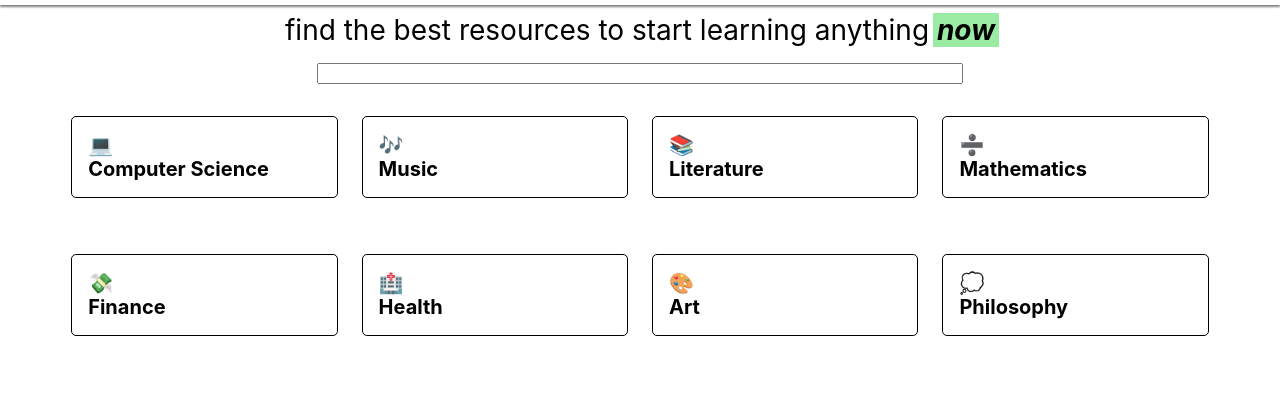
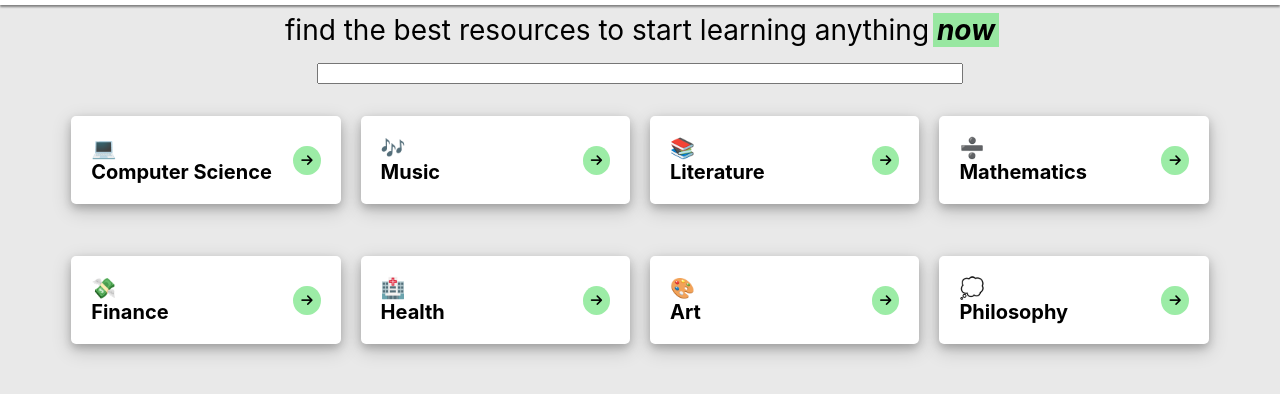
Before and after one commit to SolonEDU/resourceful, a website: page index.html in a window 1280 px wide. Shown: the part 60-454 px from the top of the page. Drawn offline with Linux system fonts and the light colour scheme.

Commit message:
Add arrows to category cards

```diff
--- a/index.html
+++ b/index.html
@@ -5,6 +5,7 @@
     <meta charset="UTF-8">
     <meta name="viewport" content="width=device-width, initial-scale=1.0">
     <title>Resourceful</title>
+    <script src="https://kit.fontawesome.com/0cf2afd459.js" crossorigin="anonymous"></script>
     <style>
         @import url('main.css');
     </style>
@@ -33,37 +34,76 @@
             </div>
             <div id="category-container">
                 <div class="category">
+                    <div>
                         <div class="cat-emoji">💻</div>
                         <div class="cat-title">Computer Science</div>
                     </div>
+                    <div class="arrow-container">
+                        <i class="fas fa-arrow-right"></i>
+                    </div>
+                </div>
                 <div class="category">
+                    <div>
                         <div class="cat-emoji">🎶</div>
-                    <div class="cat-emoji"></div>
                         <div class="cat-title">Music</div>
                     </div>
+                    <div class="arrow-container">
+                        <i class="fas fa-arrow-right"></i>
+                    </div>
+                </div>
                 <div class="category">
+                    <div>
                         <div class="cat-emoji">📚</div>
                         <div class="cat-title">Literature</div>
                     </div>
+                    <div class="arrow-container">
+                        <i class="fas fa-arrow-right"></i>
+                    </div>
+                </div>
                 <div class="category">
+                    <div>
                         <div class="cat-emoji">➗</div>
                         <div class="cat-title">Mathematics</div>
                     </div>
+                    <div class="arrow-container">
+                        <i class="fas fa-arrow-right"></i>
+                    </div>
+                </div>
                 <div class="category">
+                    <div>
                         <div class="cat-emoji">💸</div>
                         <div class="cat-title">Finance</div>
                     </div>
+                    <div class="arrow-container">
+                        <i class="fas fa-arrow-right"></i>
+                    </div>
+                </div>
                 <div class="category">
+                    <div>
                         <div class="cat-emoji">🏥</div>
                         <div class="cat-title">Health</div>
                     </div>
+                    <div class="arrow-container">
+                        <i class="fas fa-arrow-right"></i>
+                    </div>
+                </div>
                 <div class="category">
+                    <div>
                         <div class="cat-emoji">🎨</div>
                         <div class="cat-title">Art</div>
                     </div>
+                    <div class="arrow-container">
+                        <i class="fas fa-arrow-right"></i>
+                    </div>
+                </div>
                 <div class="category">
+                    <div>
                         <div class="cat-emoji">💭</div>
                         <div class="cat-title">Philosophy</div>
+                    </div>
+                    <div class="arrow-container">
+                        <i class="fas fa-arrow-right"></i>
+                    </div>
                 </div>
 
             </div>
--- a/main.css
+++ b/main.css
@@ -3,6 +3,7 @@ body {
     margin: 0;
     padding: 0;
     font-size: small;
+    background-color: rgb(233, 233, 233);
     /* overflow-x: hidden; */
     /* background: linear-gradient(217deg, rgba(255,0,0,.8), rgba(255,0,0,0) 70.71%),
                 linear-gradient(127deg, rgba(0,255,0,.8), rgba(0,255,0,0) 70.71%),
@@ -123,23 +124,42 @@ section summary {
     display: grid;
     width: 90%;
     grid-template-columns: repeat(auto-fill, minmax(240px, 1fr));
-    gap: 1.5rem;
+    gap: 1.25rem;
+    padding-bottom: 1rem;
 }
 
 .category {
+    display: flex;
+    flex-direction: row;
+    align-items: center;
+    justify-content: space-between;
+    text-align: left;
+    background: white;
     margin-top: 2rem;
-    padding: 1rem;
+    padding: 1.25rem;
     border-radius: 5px;
-    border: 1px solid black;
+    box-shadow: 0 4px 8px 0 rgba(0, 0, 0, 0.2), 0 6px 20px 0 rgba(0, 0, 0, 0.19);
 }
 
 .cat-emoji {
-    text-align: left;
+    /* text-align: left; */
     font-size: 1.25rem;
 }
 
 .cat-title {
-    text-align: left;
+    /* text-align: left; */
     font-size: 1.25rem;
     font-weight: bold;
 }
+
+.arrow-container {
+    display: flex;
+}
+
+.category i {
+    /* align-self: flex-end; */
+    margin-left: auto;
+    border-radius: 50%;
+    background-color: #89e894d5;
+    padding: 0.5rem;
+}
```
Lines whose indentation alone changed are shown as unchanged.
